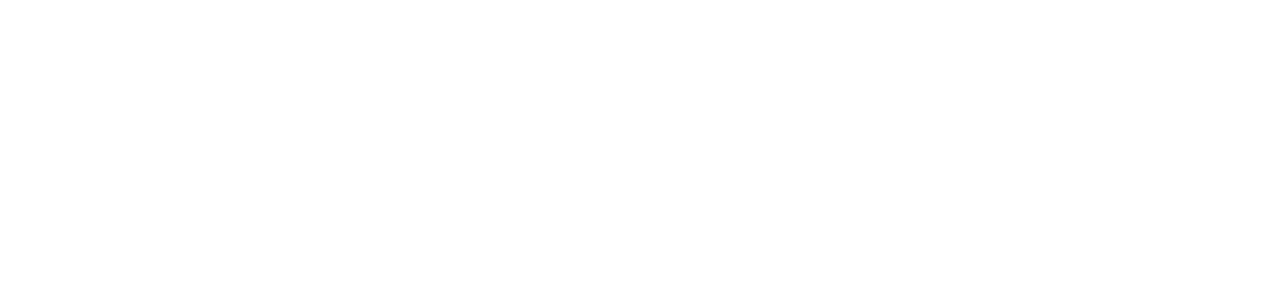
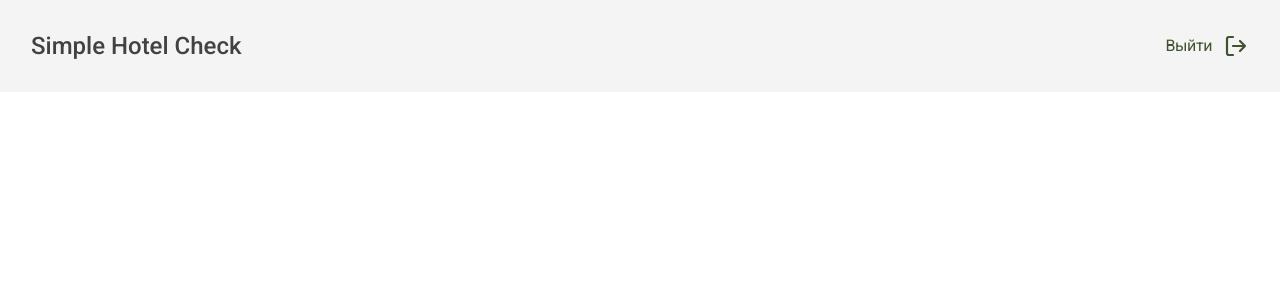
Before and after one commit to vladosrus/test-task-to-liis, a React (Create React App) app: page /hotels in a window 1280 px wide. Shown: the top 300 px of the page. Built offline with nearby package versions, Linux system fonts and the light colour scheme.

Commit message:
feat: сверстать header

```diff
--- a/src/components/App/App.js
+++ b/src/components/App/App.js
@@ -3,6 +3,7 @@
 
 // импорты компонентов
 import AuthPage from "../AuthPage/AuthPage";
+import MainPage from "../MainPage/MainPage";
 
 export default function App() {
   const history = useHistory();
@@ -18,7 +19,7 @@
           <AuthPage onLogin={authorization} />
         </Route>
         <Route exact path="/hotels">
-          {" "}
+          <MainPage />
         </Route>
         <Route path="/">
           <Redirect to="/sign-in" />
--- a/src/components/Header/Header.css
+++ b/src/components/Header/Header.css
@@ -0,0 +1,37 @@
+.header {
+  padding: 32px 32px 32px 31px;
+  display: flex;
+  justify-content: space-between;
+}
+
+.header__title {
+  margin: 0px;
+  font-weight: 500;
+  font-size: 24px;
+  line-height: 28px;
+}
+
+.header__logout-link-container {
+  display: flex;
+  align-items: center;
+  gap: 12px;
+  text-decoration: none;
+}
+
+.header__logout-link-text {
+  margin: 0px;
+  color: #41522e;
+  font-weight: 400;
+  font-size: 16px;
+  line-height: 20px;
+  letter-spacing: -0.408px;
+}
+
+.header__logout-link-img {
+  width: 24px;
+  height: 24px;
+  background-image: url(../../images/logout-button.svg);
+  background-position: center;
+  background-repeat: no-repeat;
+  background-size: cover;
+}
--- a/src/components/Header/Header.js
+++ b/src/components/Header/Header.js
@@ -1,5 +1,15 @@
+import { Link } from "react-router-dom";
+import { siteName } from "../../utils/constants";
 import "./Header.css";
 
 export default function Header(props) {
-  return;
+  return (
+    <header className="header">
+      <h1 className="header__title">{siteName}</h1>
+      <Link className="header__logout-link-container" to="/">
+        <p className="header__logout-link-text">Выйти</p>
+        <div className="header__logout-link-img" />
+      </Link>
+    </header>
+  );
 }
```
Also changed, not shown: src/images/logout-button.svg (added).
